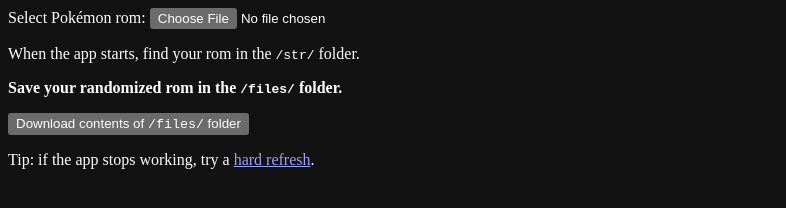
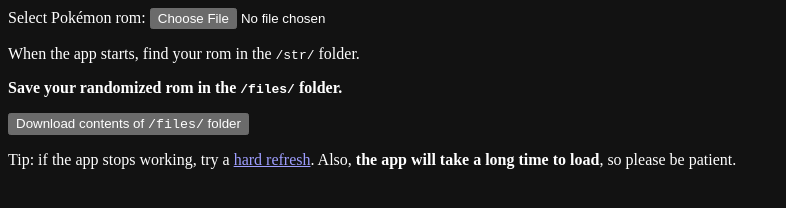
Before and after one commit to Thysbelon/OnlineUniversalPokemonRandomizer, a plain HTML site: page index.html in a window 1280 px wide. Shown: the whole page, without its empty margins (0-786 px from the left). Drawn offline with Linux system fonts and the light colour scheme.

Commit message:
Add "app will take a long time to load" notice

```diff
--- a/index.html
+++ b/index.html
@@ -13,7 +13,7 @@
 <p>When the app starts, find your rom in the <code>/str/</code> folder.
 <p><strong>Save your randomized rom in the <code>/files/</code> folder.</strong>
 <p><button id=save>Download contents of <code>/files/</code> folder</button>
-<p>Tip: if the app stops working, try a <a href=https://www.howtogeek.com/672607/how-to-hard-refresh-your-web-browser-to-bypass-your-cache/ target=_blank>hard refresh</a>.
+<p>Tip: if the app stops working, try a <a href=https://www.howtogeek.com/672607/how-to-hard-refresh-your-web-browser-to-bypass-your-cache/ target=_blank>hard refresh</a>. Also, <strong>the app will take a long time to load</strong>, so please be patient.
 <script>
 const rompicker=document.getElementById("rompicker")
 rompicker.addEventListener('change', addFileToVFSandStart);
```
